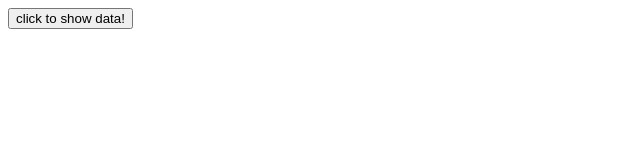
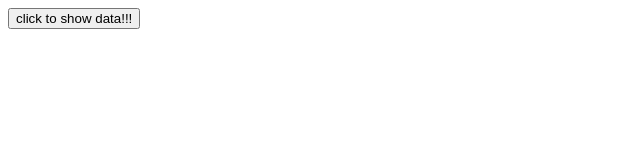
Before and after one commit to JSDenis/testing-appv3, a website: page index.html in a window 1280 px wide. Shown: the full height of the page, 0-640 px from the left. Drawn offline with Linux system fonts and the light colour scheme.

Commit message:
update html

```diff
--- a/index.html
+++ b/index.html
@@ -8,7 +8,7 @@
 </head>
 
 <body>
-    <button id="show-data">click to show data!</button>
+    <button id="show-data">click to show data!!!</button>
     <h1></h1>
 
     <script>
```
